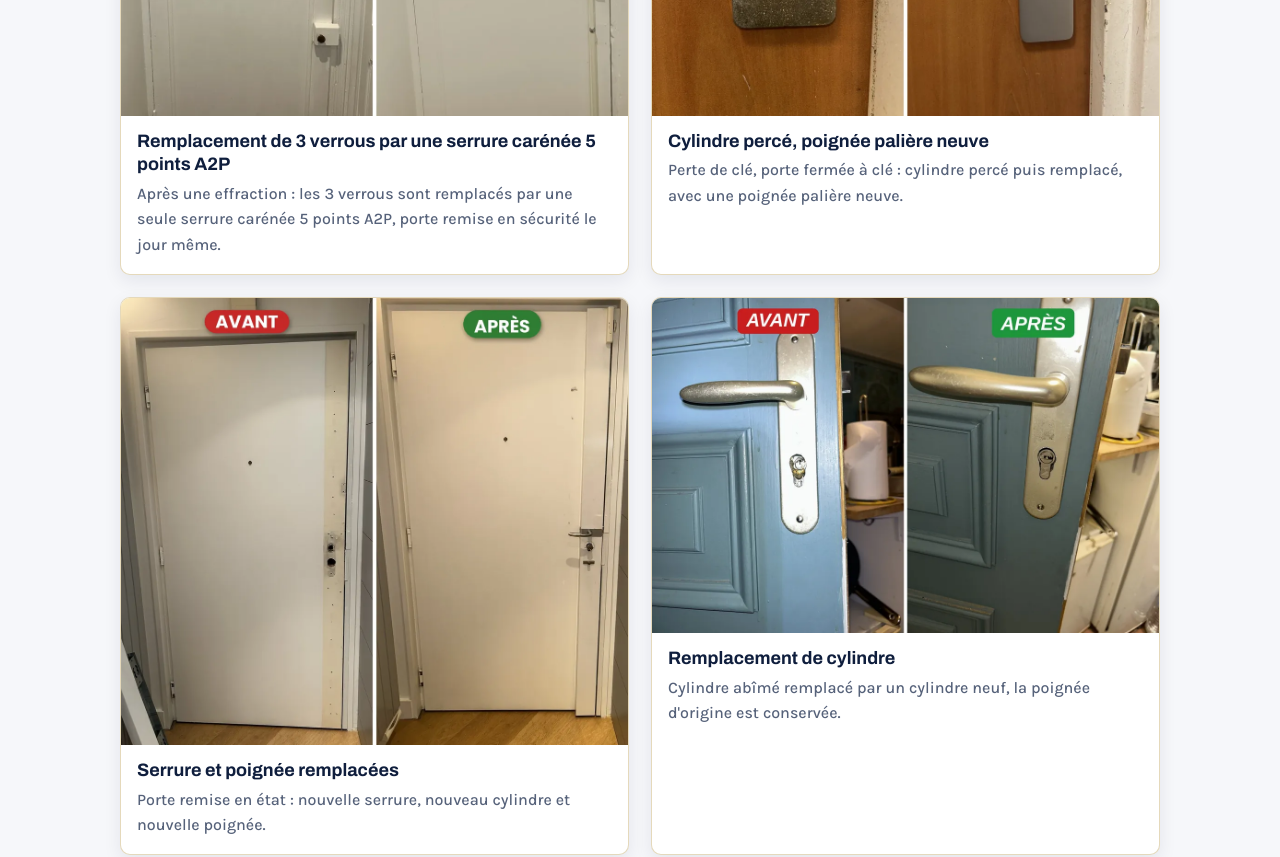
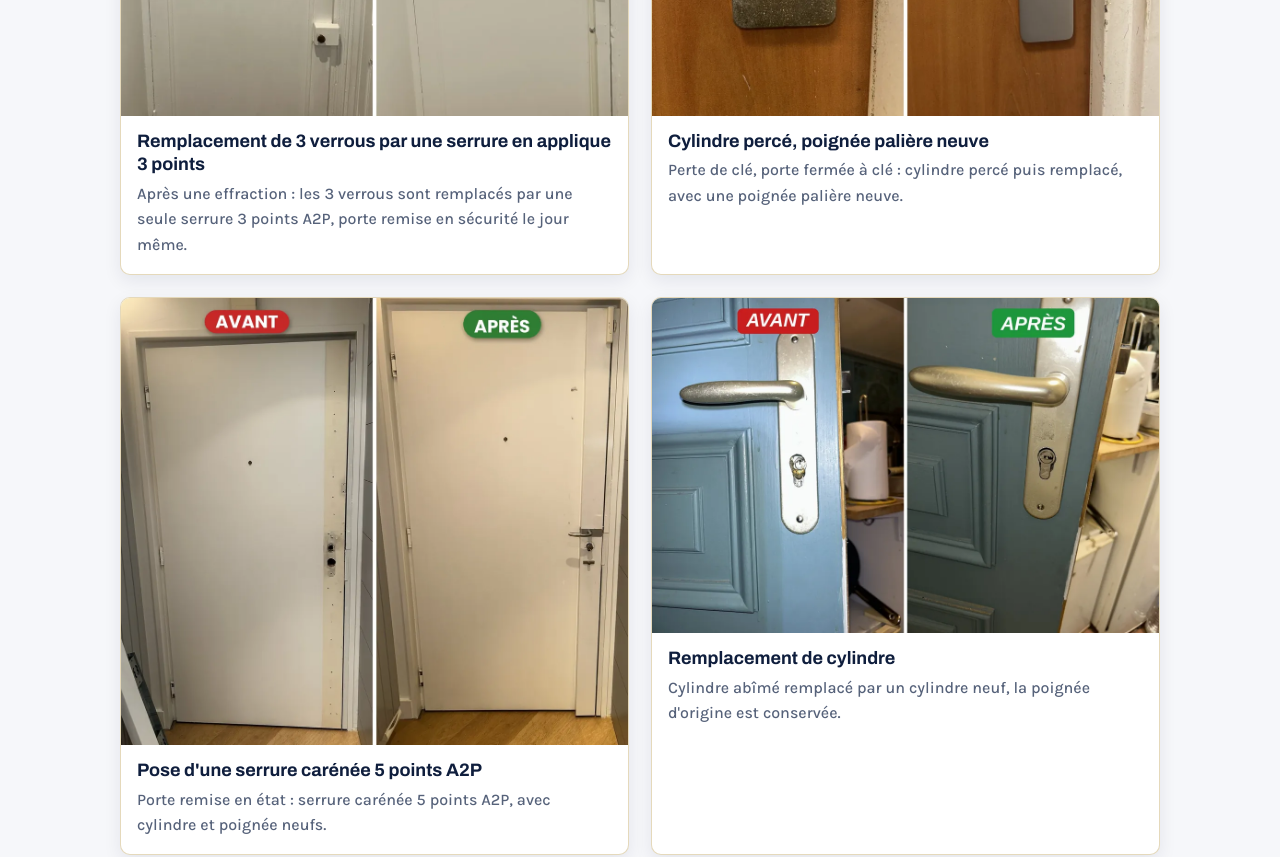
Before and after one commit to WebCoast75/acsd-serrurier, a plain HTML site: page index.html in a window 1280 px wide. Shown: the part 3140-3997 px from the top of the page. Drawn offline with Linux system fonts and the light colour scheme.

Commit message:
Avant / après : la serrure carénée 5 points A2P est sur la porte blanche à poignée (3 verrous : serrure 3 points)
Co-Authored-By: Claude Opus 5.5 <noreply@anthropic.com>
Claude-Session: https://claude.ai/code/session_01KuXicJdp7Pbhrhub9R4STY

```diff
--- a/index.html
+++ b/index.html
@@ -553,9 +553,9 @@ footer p.bas,footer p.bas span{font-size:13.5px!important;color:#C9D1E2!importan
         <h2>Avant / après : mes interventions</h2>
     <p class="chapeau">Quelques interventions réelles en Île-de-France, photographiées sur place.</p>
     <div class="realis">
-      <figure><img src="img/avant-apres-3.webp" width="1100" height="971" loading="lazy" decoding="async" alt="Porte d'entrée avant et après : trois verrous remplacés par une serrure carénée 5 points A2P"><figcaption><b>Remplacement de 3 verrous par une serrure carénée 5 points A2P</b><span>Après une effraction : les 3 verrous sont remplacés par une seule serrure carénée 5 points A2P, porte remise en sécurité le jour même.</span></figcaption></figure>
+      <figure><img src="img/avant-apres-3.webp" width="1100" height="971" loading="lazy" decoding="async" alt="Porte d'entrée avant et après : trois verrous remplacés par une serrure en applique 3 points"><figcaption><b>Remplacement de 3 verrous par une serrure en applique 3 points</b><span>Après une effraction : les 3 verrous sont remplacés par une seule serrure 3 points A2P, porte remise en sécurité le jour même.</span></figcaption></figure>
       <figure><img src="img/avant-apres-2.webp" width="1100" height="971" loading="lazy" decoding="async" alt="Serrure percée avant, puis nouvelle poignée palière et nouveau cylindre après"><figcaption><b>Cylindre percé, poignée palière neuve</b><span>Perte de clé, porte fermée à clé : cylindre percé puis remplacé, avec une poignée palière neuve.</span></figcaption></figure>
-      <figure><img src="img/avant-apres-4.webp" width="1100" height="971" loading="lazy" decoding="async" alt="Porte d'entrée avant et après le remplacement de la serrure et de la poignée"><figcaption><b>Serrure et poignée remplacées</b><span>Porte remise en état : nouvelle serrure, nouveau cylindre et nouvelle poignée.</span></figcaption></figure>
+      <figure><img src="img/avant-apres-4.webp" width="1100" height="971" loading="lazy" decoding="async" alt="Porte d'entrée avant et après la pose d'une serrure carénée 5 points A2P"><figcaption><b>Pose d'une serrure carénée 5 points A2P</b><span>Porte remise en état : serrure carénée 5 points A2P, avec cylindre et poignée neufs.</span></figcaption></figure>
       <figure><img src="img/avant-apres-1.webp" width="1100" height="728" loading="lazy" decoding="async" alt="Cylindre abîmé avant, cylindre neuf après"><figcaption><b>Remplacement de cylindre</b><span>Cylindre abîmé remplacé par un cylindre neuf, la poignée d'origine est conservée.</span></figcaption></figure>
     </div>
   </div>
```
